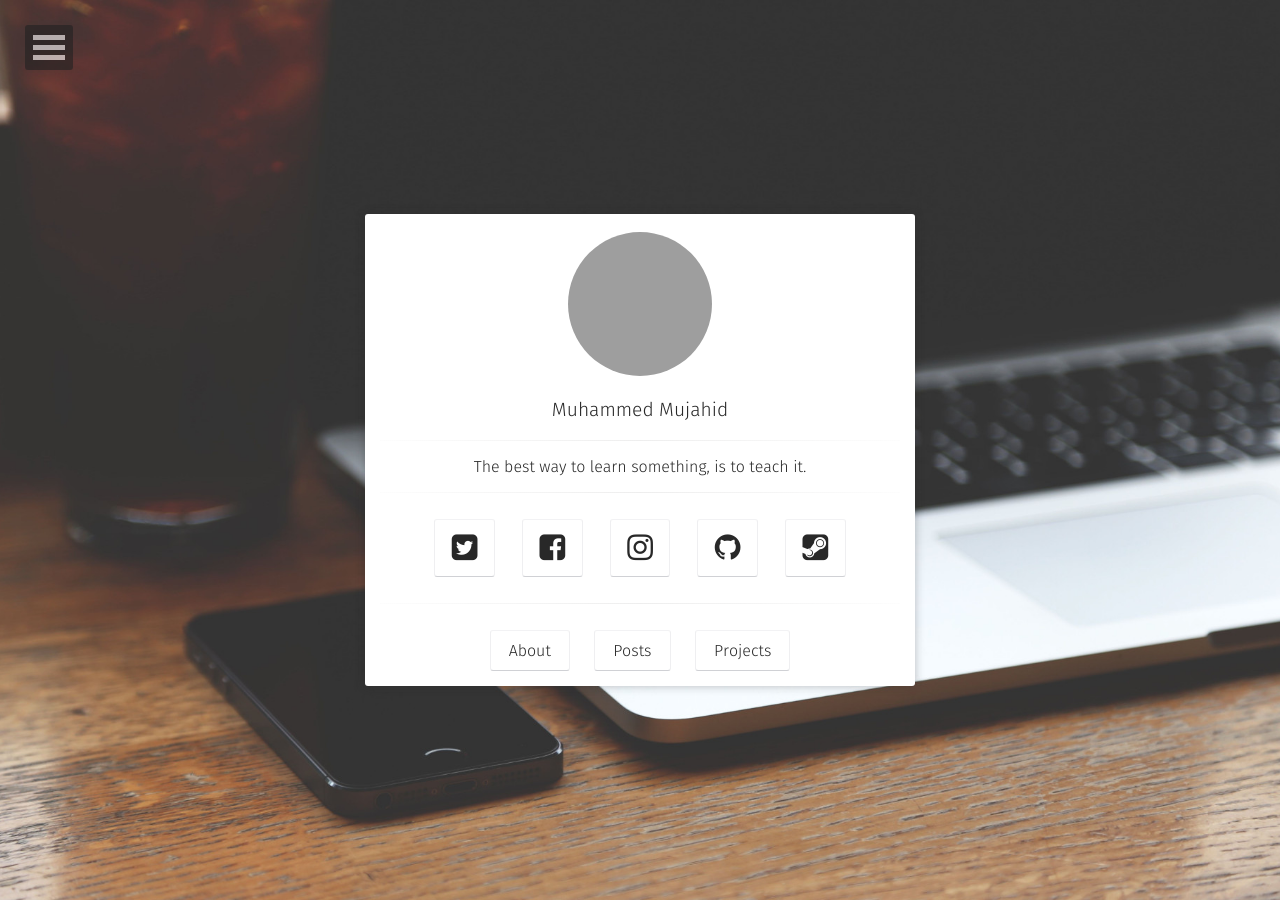
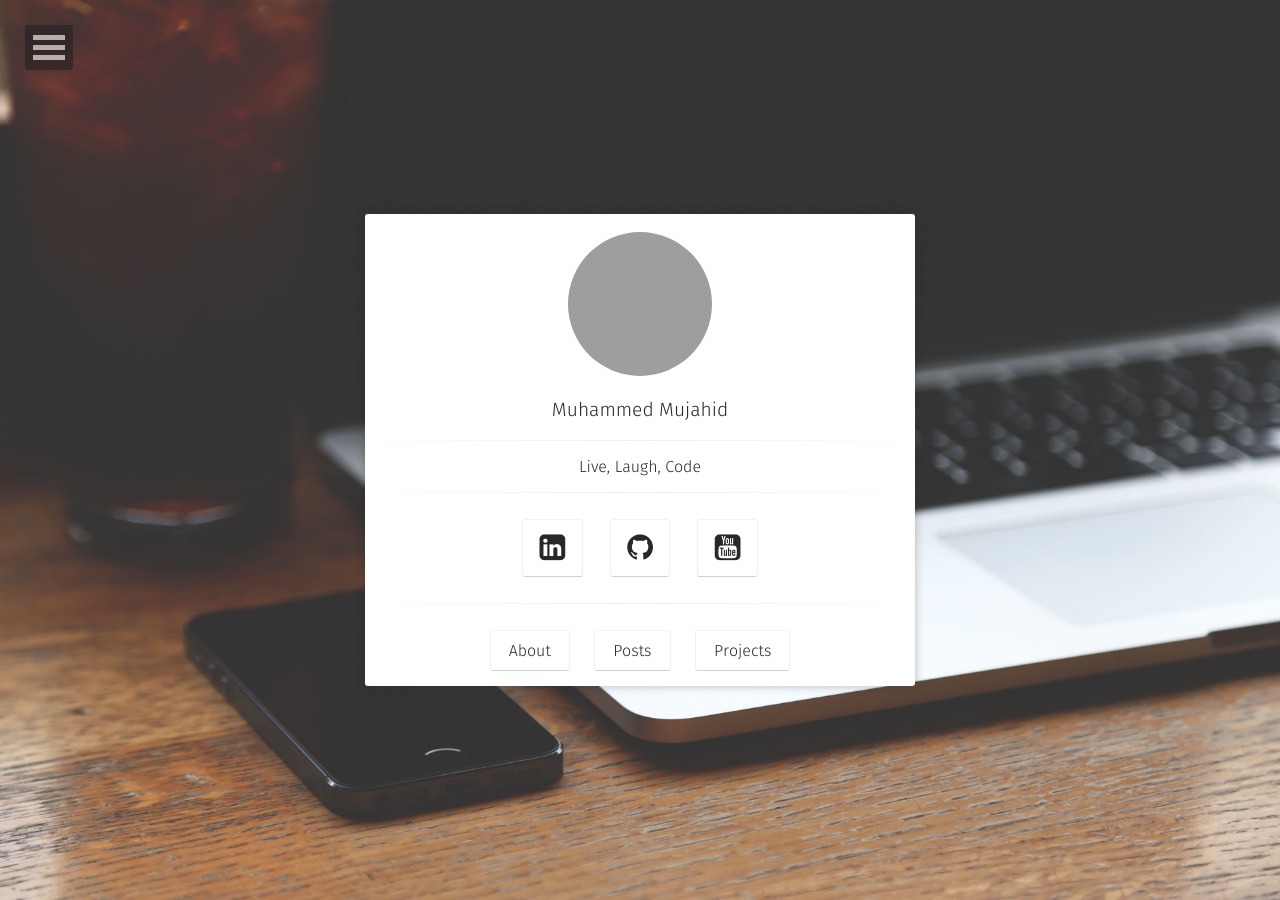
Before and after one commit to MuhammedMujahid/portfolio-blog, a Jekyll site: the page built from index.html, in a window 1280 px wide. Built offline with Jekyll 4.4.1, drawn with Linux system fonts in a browser that asks for light colours; some web fonts are replaced; some of the changed lines change nothing that is shown; grey boxes are pictures that could not be loaded.

Commit message:
changed main desc and removed media icons

```diff
--- a/_config.yml
+++ b/_config.yml
@@ -1,6 +1,6 @@
 # Site
 title:              Muhammed Mujahid
-bio:                'The best way to learn something, is to teach it.'
+bio:                'Live, Laugh, Code'
 description:        "3rd year computer science student who aspires to become full stack"
 reading_time:       true
 words_per_minute:   200
@@ -8,7 +8,7 @@
 background:         'assets/img/placeholder-big.jpg'
 tiled_bg:           false   # Set this true if you want to tile your background image, otherwise it will be covered
 locale:             en_US
-url:                https://taylantatli.github.io/Moon
+url:                https://www.linkedin.com/in/muhammed-mujahid-07aba410b/
 
 # Jekyll
 permalink:          /:title/
@@ -38,21 +38,21 @@
   #ad-slot:
 #bing-verify:
 #email:
-twitter:            username
-facebook:           username
+#twitter:            username
+#facebook:           username
 github-url:         username
 #stackoverflow:     123456/username   from a "http://stackoverflow.com/users/123456/username" link
-#linkedin:          username
+linkedin:          username
 #xing:              username
-instagram:          username
+#instagram:          username
 #lastfm:            username
 #tumblr:            username
 #medium:            '@username'
 #pinterest:         username
 #foursquare:        username
-steam:              username
+#steam:              username
 #dribbble:          username
-#youtube:           username
+youtube:           username
 #youtube-channel:   channel
 #soundcloud:        username
 #weibo:             username
```
